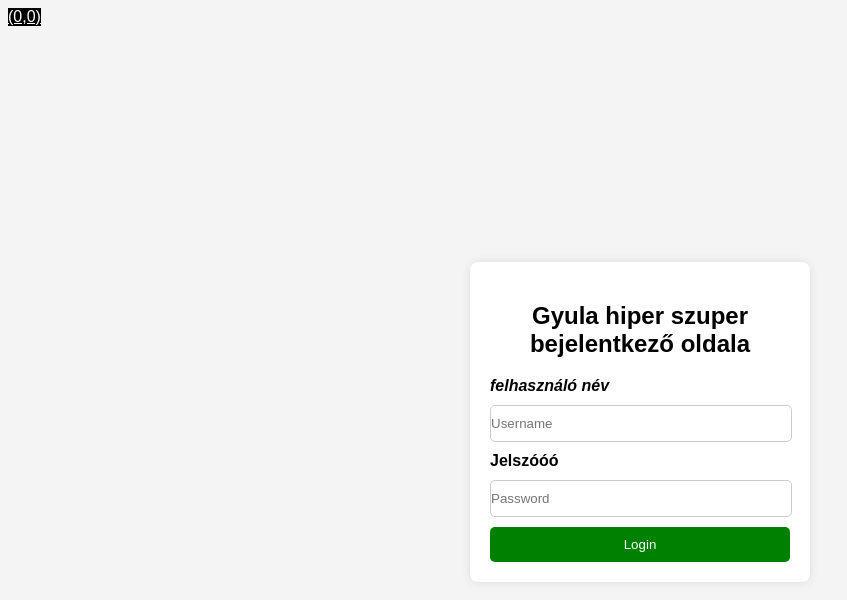
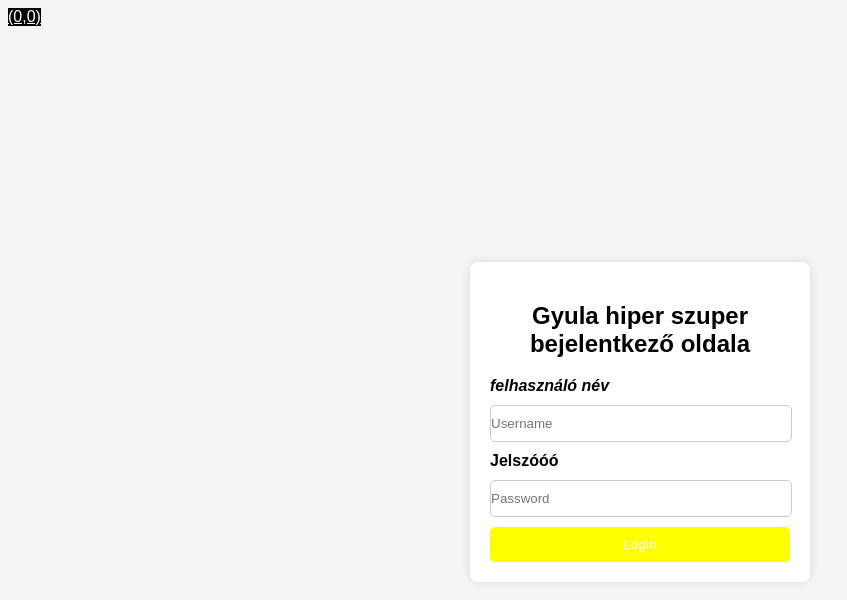
Before and after one commit to DankaMarci/Git-Demo, a plain HTML site: page index.html in a window 1280 px wide. Shown: the whole page, without its empty margins (0-847 px from the left). Drawn offline with Linux system fonts and the light colour scheme.

Commit message:
New button again

```diff
--- a/index.html
+++ b/index.html
@@ -33,7 +33,7 @@
         button {
             width: 100%;
             padding: 10px 0 10px 0;
-            background: green;
+            background: yellow;
             color: white;
             border: none;
             border-radius: 5px;
@@ -45,7 +45,7 @@
             cursor: not-allowed;
         }
         button:hover {
-            background: darkblue;
+            background: orange;
         }
         .label {
             text-align: left;
```
